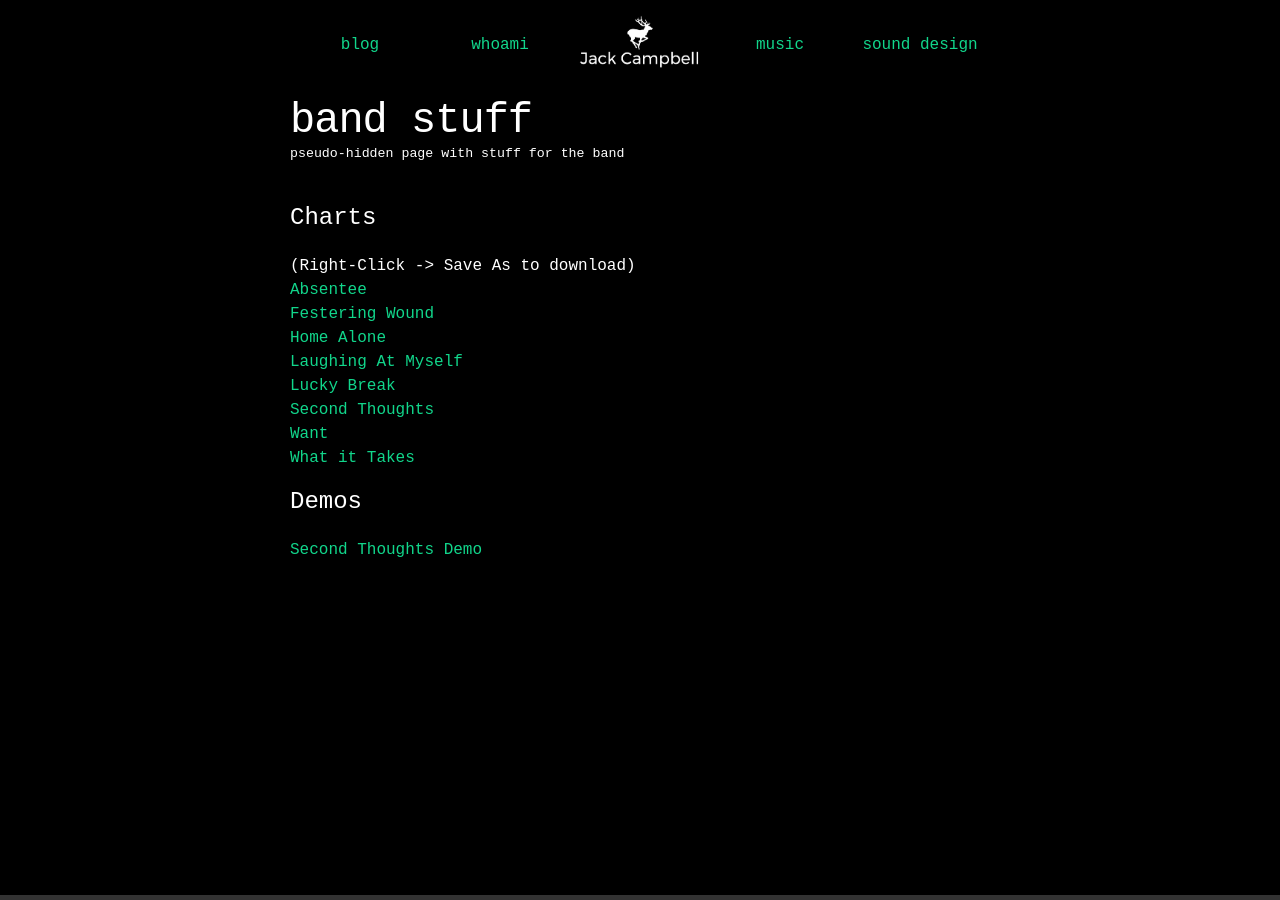
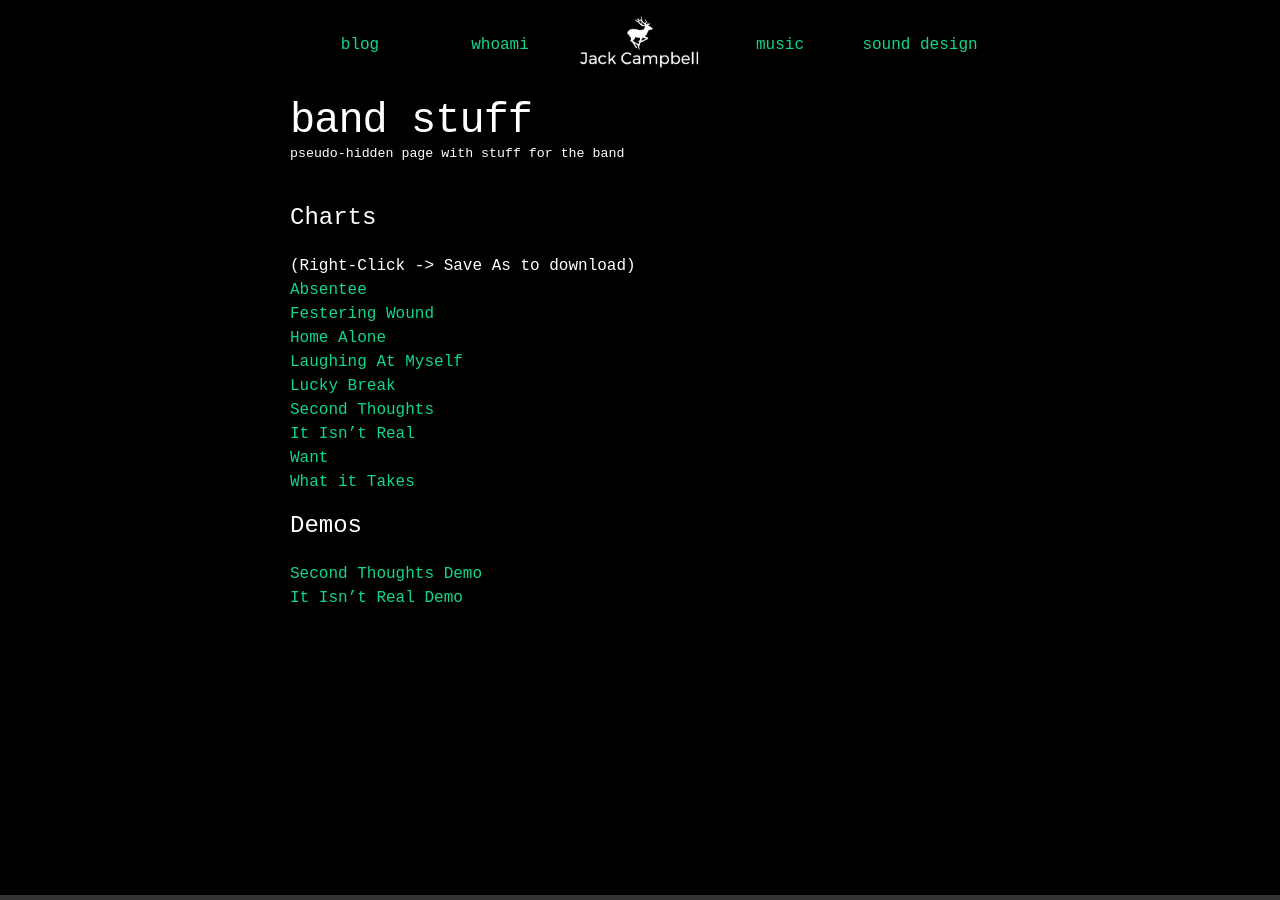
Before and after one commit to jcampbellcodes/jcampbellcodes_og.github.io, a Jekyll site: the page built from band_stuff.md, in a window 1280 px wide. Built offline with Jekyll 4.4.1, drawn with Linux system fonts in a browser that asks for light colours; nearby versions of some CDN libraries.

Commit message:
Add new demos and charts

```diff
--- a/band_stuff.md
+++ b/band_stuff.md
@@ -4,7 +4,6 @@ title: band stuff
 description: pseudo-hidden page with stuff for the band
 permalink: /band_stuff/
 ---
-
 # Charts
 
 <br>
@@ -22,6 +21,8 @@ permalink: /band_stuff/
 <br>
 <a href="charts/second_thoughts.pdf">Second Thoughts</a>
 <br>
+<a href="charts/it_isnt_real.pdf">It Isn't Real</a>
+<br>
 <a href="charts/want.pdf">Want</a>
 <br>
 <a href="charts/what_it_takes.pdf">What it Takes</a>
@@ -31,3 +32,5 @@ permalink: /band_stuff/
 
 <br>
 <a href="demos/second_thoughts_demo.mp3">Second Thoughts Demo</a>
+<br>
+<a href="demos/it_isnt_real.mp3">It Isn't Real Demo</a>
```
Also changed, not shown: 12 other files.
